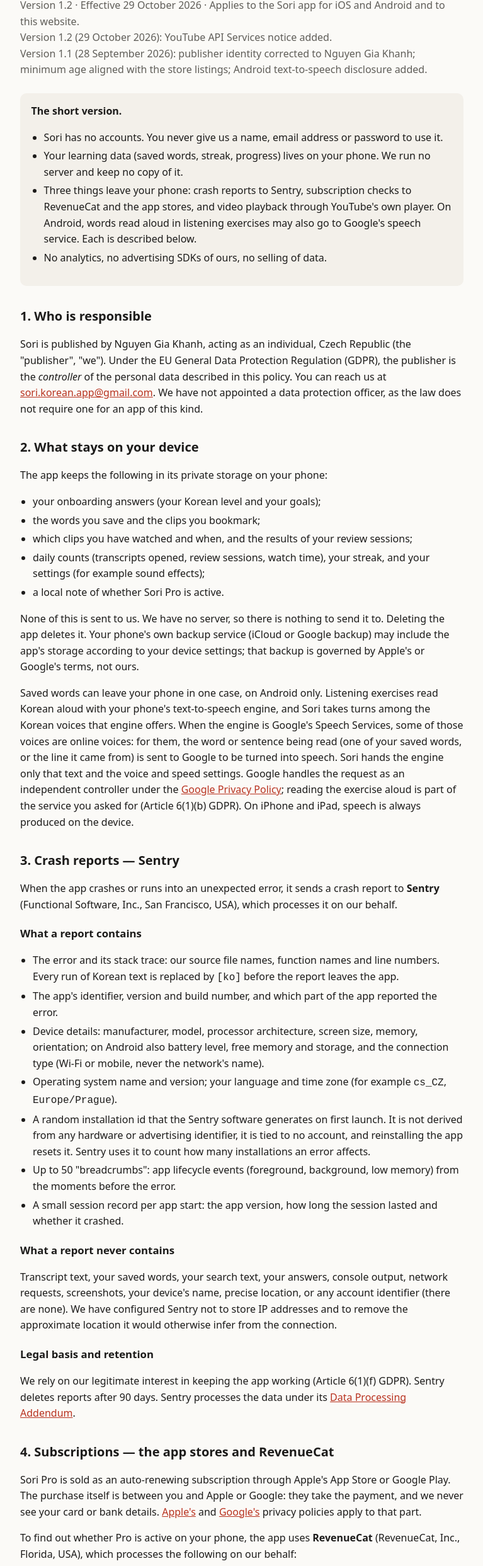
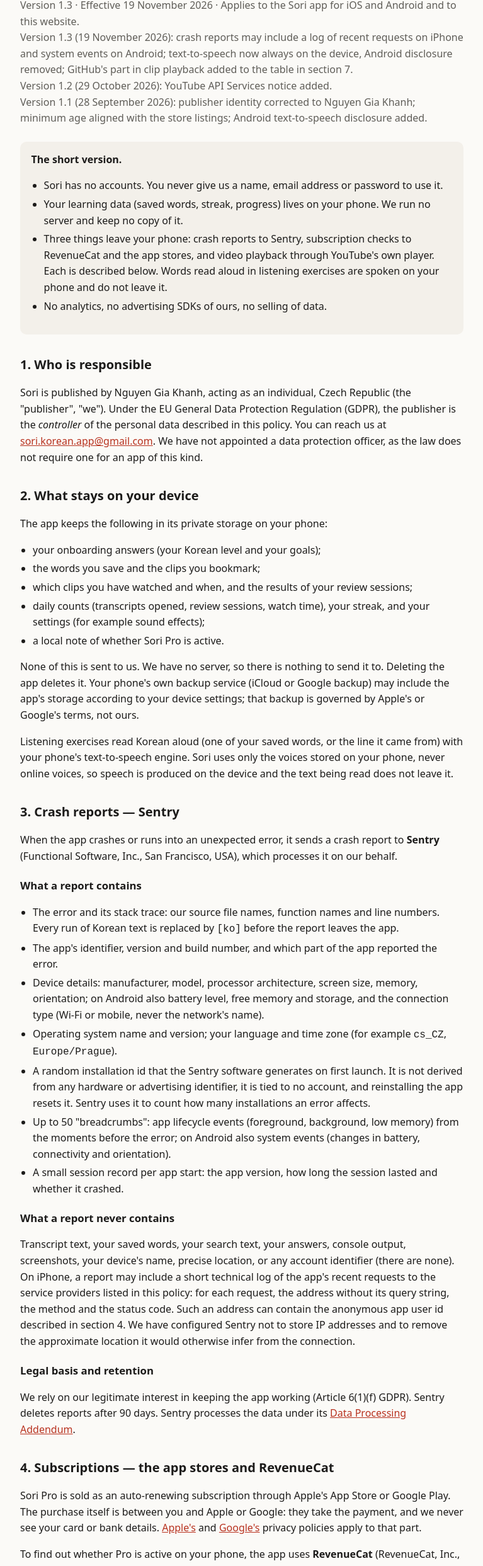
Before and after one commit to adidasneumann-glitch/sori-site, a plain HTML site: page privacy.html in a window 1280 px wide. Shown: the part 139-2625 px from the top of the page at 63% size, without its empty margins (256-1023 px from the left). Drawn offline with Linux system fonts and the light colour scheme.

Commit message:
Privacy policy and terms v1.3: yearly-only trial, crash-report contents, on-device speech, GitHub as recipient
Terms: the 7-day free trial is on the yearly plan only, where the store
offers it, once per store account; the monthly plan has no trial and is
charged at the start (short version and section 4, review PRIV-1).

Privacy: on iPhone a crash report may carry a short log of recent
requests (address without query, method, status code), and on Android
system events (PRIV-2); speech is produced on the device, the Android
Google speech disclosure and its table entry removed (PRIV-4); GitHub
listed as receiving IP and browser details when a clip loads (PRIV-5).

Co-Authored-By: Claude Opus 5.5 <noreply@anthropic.com>

```diff
--- a/privacy.html
+++ b/privacy.html
@@ -39,14 +39,14 @@ footer{margin-top:3rem;border-top:1px solid var(--rule);padding-top:1rem;color:v
 </header>
 
 <h1>Privacy policy</h1>
-<p class="meta">Version 1.2 · Effective 29 October 2026 · Applies to the Sori app for iOS and Android and to this website.<br>Version 1.2 (29 October 2026): YouTube API Services notice added.<br>Version 1.1 (28 September 2026): publisher identity corrected to Nguyen Gia Khanh; minimum age aligned with the store listings; Android text-to-speech disclosure added.</p>
+<p class="meta">Version 1.3 · Effective 19 November 2026 · Applies to the Sori app for iOS and Android and to this website.<br>Version 1.3 (19 November 2026): crash reports may include a log of recent requests on iPhone and system events on Android; text-to-speech now always on the device, Android disclosure removed; GitHub's part in clip playback added to the table in section 7.<br>Version 1.2 (29 October 2026): YouTube API Services notice added.<br>Version 1.1 (28 September 2026): publisher identity corrected to Nguyen Gia Khanh; minimum age aligned with the store listings; Android text-to-speech disclosure added.</p>
 
 <div class="box">
   <p><strong>The short version.</strong></p>
   <ul>
     <li>Sori has no accounts. You never give us a name, email address or password to use it.</li>
     <li>Your learning data (saved words, streak, progress) lives on your phone. We run no server and keep no copy of it.</li>
-    <li>Three things leave your phone: crash reports to Sentry, subscription checks to RevenueCat and the app stores, and video playback through YouTube's own player. On Android, words read aloud in listening exercises may also go to Google's speech service. Each is described below.</li>
+    <li>Three things leave your phone: crash reports to Sentry, subscription checks to RevenueCat and the app stores, and video playback through YouTube's own player. Each is described below. Words read aloud in listening exercises are spoken on your phone and do not leave it.</li>
     <li>No analytics, no advertising SDKs of ours, no selling of data.</li>
   </ul>
 </div>
@@ -64,7 +64,7 @@ footer{margin-top:3rem;border-top:1px solid var(--rule);padding-top:1rem;color:v
   <li>a local note of whether Sori Pro is active.</li>
 </ul>
 <p>None of this is sent to us. We have no server, so there is nothing to send it to. Deleting the app deletes it. Your phone's own backup service (iCloud or Google backup) may include the app's storage according to your device settings; that backup is governed by Apple's or Google's terms, not ours.</p>
-<p>Saved words can leave your phone in one case, on Android only. Listening exercises read Korean aloud with your phone's text-to-speech engine, and Sori takes turns among the Korean voices that engine offers. When the engine is Google's Speech Services, some of those voices are online voices: for them, the word or sentence being read (one of your saved words, or the line it came from) is sent to Google to be turned into speech. Sori hands the engine only that text and the voice and speed settings. Google handles the request as an independent controller under the <a href="https://policies.google.com/privacy">Google Privacy Policy</a>; reading the exercise aloud is part of the service you asked for (Article 6(1)(b) GDPR). On iPhone and iPad, speech is always produced on the device.</p>
+<p>Listening exercises read Korean aloud (one of your saved words, or the line it came from) with your phone's text-to-speech engine. Sori uses only the voices stored on your phone, never online voices, so speech is produced on the device and the text being read does not leave it.</p>
 
 <h2>3. Crash reports — Sentry</h2>
 <p>When the app crashes or runs into an unexpected error, it sends a crash report to <strong>Sentry</strong> (Functional Software, Inc., San Francisco, USA), which processes it on our behalf.</p>
@@ -75,11 +75,11 @@ footer{margin-top:3rem;border-top:1px solid var(--rule);padding-top:1rem;color:v
   <li>Device details: manufacturer, model, processor architecture, screen size, memory, orientation; on Android also battery level, free memory and storage, and the connection type (Wi-Fi or mobile, never the network's name).</li>
   <li>Operating system name and version; your language and time zone (for example <code>cs_CZ</code>, <code>Europe/Prague</code>).</li>
   <li>A random installation id that the Sentry software generates on first launch. It is not derived from any hardware or advertising identifier, it is tied to no account, and reinstalling the app resets it. Sentry uses it to count how many installations an error affects.</li>
-  <li>Up to 50 "breadcrumbs": app lifecycle events (foreground, background, low memory) from the moments before the error.</li>
+  <li>Up to 50 "breadcrumbs": app lifecycle events (foreground, background, low memory) from the moments before the error; on Android also system events (changes in battery, connectivity and orientation).</li>
   <li>A small session record per app start: the app version, how long the session lasted and whether it crashed.</li>
 </ul>
 <h3>What a report never contains</h3>
-<p>Transcript text, your saved words, your search text, your answers, console output, network requests, screenshots, your device's name, precise location, or any account identifier (there are none). We have configured Sentry not to store IP addresses and to remove the approximate location it would otherwise infer from the connection.</p>
+<p>Transcript text, your saved words, your search text, your answers, console output, screenshots, your device's name, precise location, or any account identifier (there are none). On iPhone, a report may include a short technical log of the app's recent requests to the service providers listed in this policy: for each request, the address without its query string, the method and the status code. Such an address can contain the anonymous app user id described in section 4. We have configured Sentry not to store IP addresses and to remove the approximate location it would otherwise infer from the connection.</p>
 <h3>Legal basis and retention</h3>
 <p>We rely on our legitimate interest in keeping the app working (Article 6(1)(f) GDPR). Sentry deletes reports after 90 days. Sentry processes the data under its <a href="https://sentry.io/legal/dpa/">Data Processing Addendum</a>.</p>
 
@@ -111,8 +111,8 @@ footer{margin-top:3rem;border-top:1px solid var(--rule);padding-top:1rem;color:v
   <tr><td>Sentry (Functional Software, Inc., USA)</td><td>Processor</td><td>Crash reports (section 3)</td><td><a href="https://sentry.io/legal/dpa/">DPA</a></td></tr>
   <tr><td>RevenueCat, Inc. (USA)</td><td>Processor</td><td>Subscription status (section 4)</td><td><a href="https://www.revenuecat.com/dpa/">DPA</a></td></tr>
   <tr><td>Apple / Google Play</td><td>Independent controllers</td><td>Your purchase and payment</td><td><a href="https://www.apple.com/legal/privacy/">Apple</a>, <a href="https://policies.google.com/privacy">Google</a></td></tr>
-  <tr><td>Google / YouTube</td><td>Independent controller</td><td>Video playback (section 5); on Android, text read aloud (section 2)</td><td><a href="https://policies.google.com/privacy">Google Privacy Policy</a></td></tr>
-  <tr><td>GitHub, Inc. (USA)</td><td>Host of this website</td><td>Visitor logs (section 6)</td><td><a href="https://docs.github.com/en/site-policy/privacy-policies/github-general-privacy-statement">Privacy statement</a></td></tr>
+  <tr><td>Google / YouTube</td><td>Independent controller</td><td>Video playback (section 5)</td><td><a href="https://policies.google.com/privacy">Google Privacy Policy</a></td></tr>
+  <tr><td>GitHub, Inc. (USA)</td><td>Host of this website and of the player's hosting page</td><td>Visitor logs (section 6); each time a clip loads in the app, your device's IP address and browser details, because the player loads through a hosting page on GitHub Pages (section 5)</td><td><a href="https://docs.github.com/en/site-policy/privacy-policies/github-general-privacy-statement">Privacy statement</a></td></tr>
 </table>
 </div>
 
@@ -131,7 +131,7 @@ footer{margin-top:3rem;border-top:1px solid var(--rule);padding-top:1rem;color:v
 <p>When this policy changes, we publish the new version here with a new version number and effective date at the top. If a change materially affects you, we say so in the app or in its store listing before it takes effect.</p>
 
 <footer>
-  <p>Sori · Privacy policy · Version 1.2 · Effective 29 October 2026 · <a href="mailto:sori.korean.app@gmail.com">sori.korean.app@gmail.com</a></p>
+  <p>Sori · Privacy policy · Version 1.3 · Effective 19 November 2026 · <a href="mailto:sori.korean.app@gmail.com">sori.korean.app@gmail.com</a></p>
   <p><a href="terms.html">Terms of use</a> · <a href="support.html">Support</a></p>
 </footer>
 </main>
```
Also changed, not shown: terms.html (+4 -4 lines).
